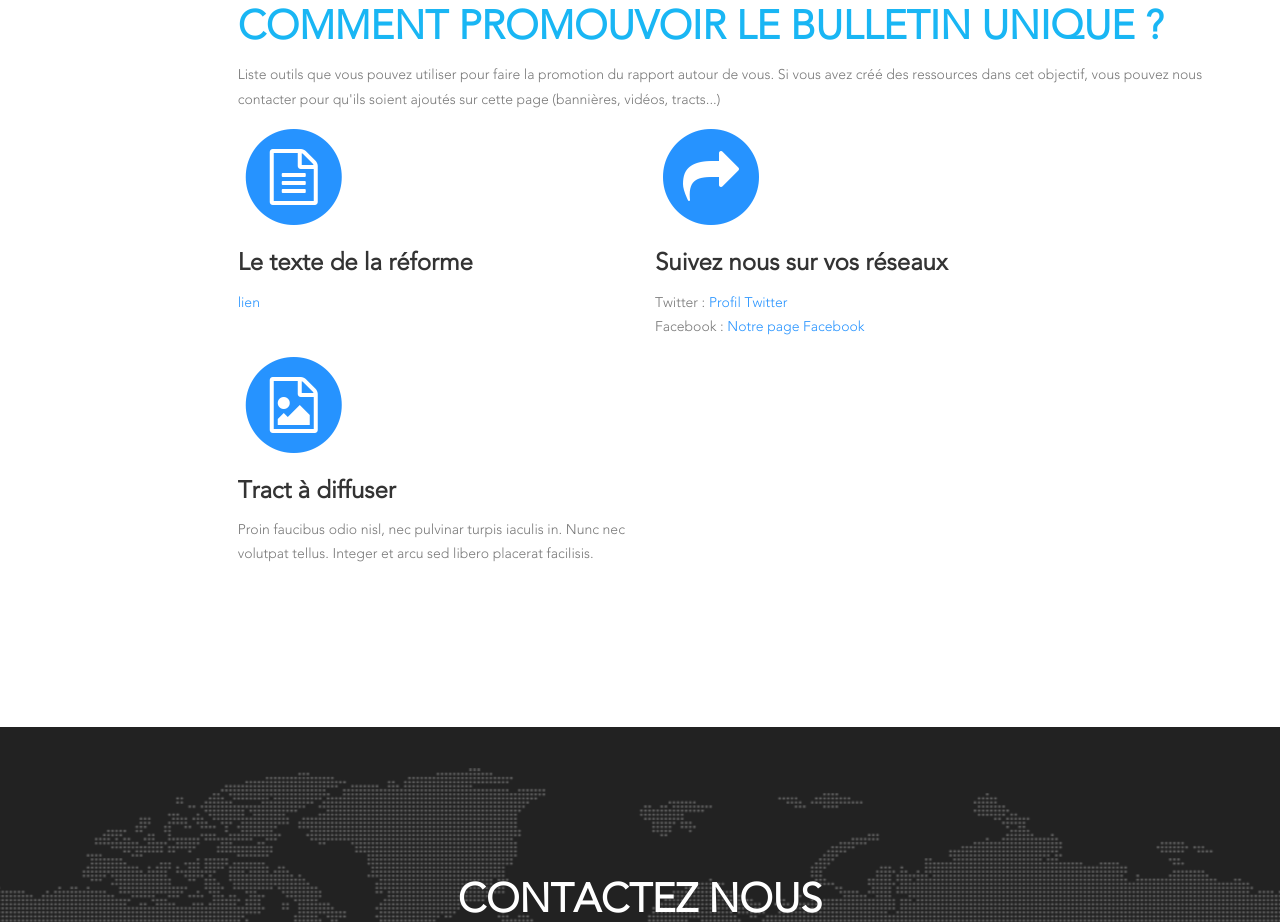
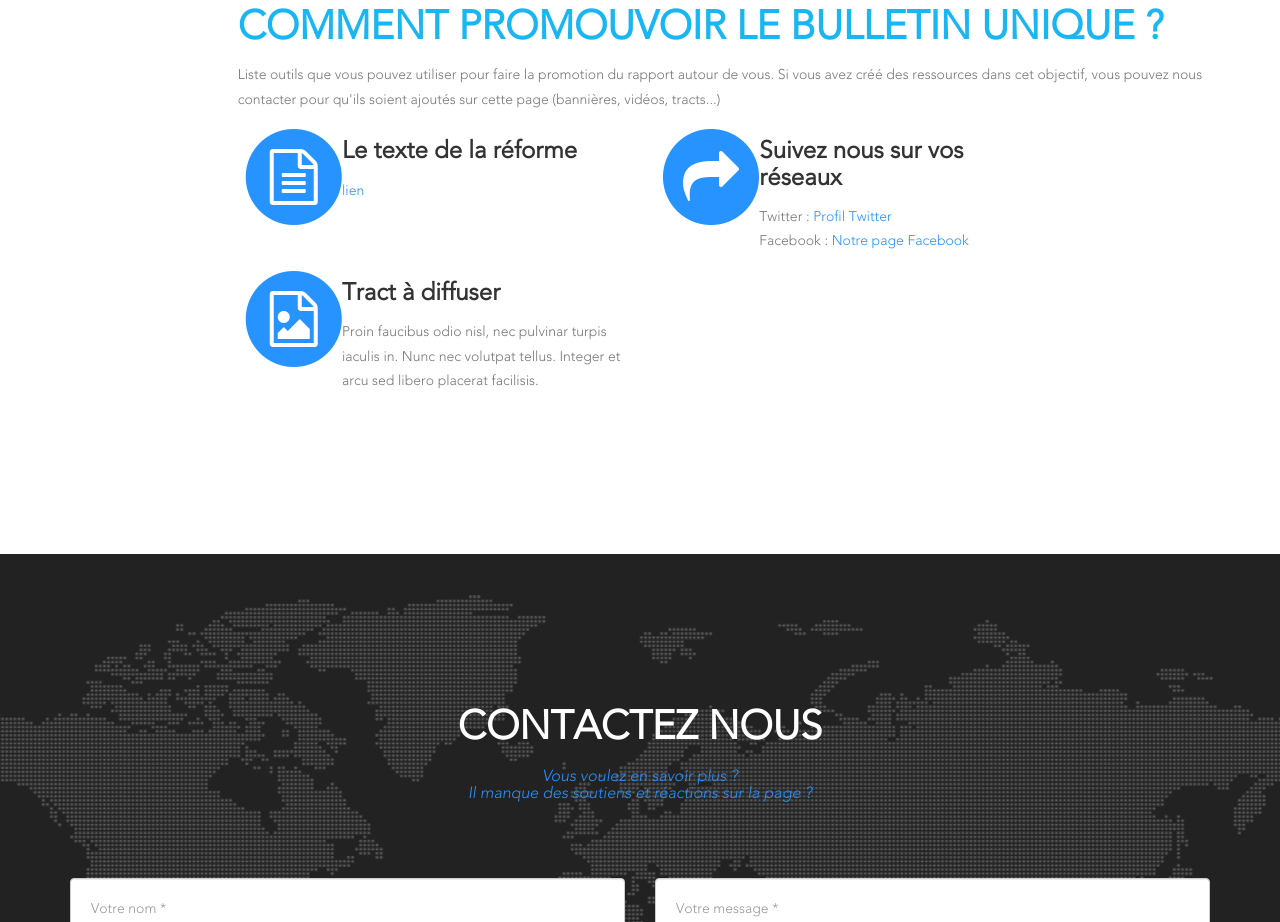
Before and after one commit to PartiPirate/bulletinunique.org, a website: page index.html in a window 1280 px wide. Shown: the part 3760-4682 px from the top of the page. Drawn offline with Linux system fonts and the light colour scheme; files whose address does not match are found by name.

Commit message:
Correction mise en page cadre "les outils"

```diff
--- a/index.html
+++ b/index.html
@@ -366,19 +366,23 @@
             </div>
             <div class="row">
 				<div class="col-lg-2"></div>
-                <div class="col-md-4">
+                <div class="col-md-1">
                     <span class="fa-stack fa-4x">
                         <i class="fa fa-circle fa-stack-2x text-primary"></i>
                         <i class="fa fa-file-text-o fa-stack-1x fa-inverse"></i>
                     </span>
+				</div>
+				<div class="col-md-3">
                     <h3 class="service-heading">Le texte de la réforme</h3>
                     <p class="text-muted"><a href="docs/projet_de_loi.pdf" alt="Lien vers le projet de loi">lien</a><br /><br /></p>
                 </div>
-                <div class="col-md-4">
+                <div class="col-md-1">
                     <span class="fa-stack fa-4x">
                         <i class="fa fa-circle fa-stack-2x text-primary"></i>
                         <i class="fa fa-share fa-stack-1x fa-inverse"></i>
                     </span>
+				</div>
+				<div class="col-md-3">
                     <h3 class="service-heading">Suivez nous sur vos réseaux</h3>
                     <p class="text-muted">
 						Twitter : <a href="https://twitter.com/Bulletin_Unique" alt="Lien vers le profil Twitter">Profil Twitter</a><br />
@@ -387,11 +391,13 @@
 			</div>
 			<div class="row">
 				<div class="col-lg-2"></div>
-					<div class="col-md-4">
+					<div class="col-md-1">
                     <span class="fa-stack fa-4x">
                         <i class="fa fa-circle fa-stack-2x text-primary"></i>
                         <i class="fa fa-file-image-o fa-stack-1x fa-inverse"></i>
                     </span>
+					</div>
+					<div class="col-md-3">
                     <h3 class="service-heading">Tract à diffuser</h3>
                     <p class="text-muted">Proin faucibus odio nisl, nec pulvinar turpis iaculis in. Nunc nec volutpat tellus. Integer et arcu sed libero placerat facilisis.</p>
                 </div>
```
